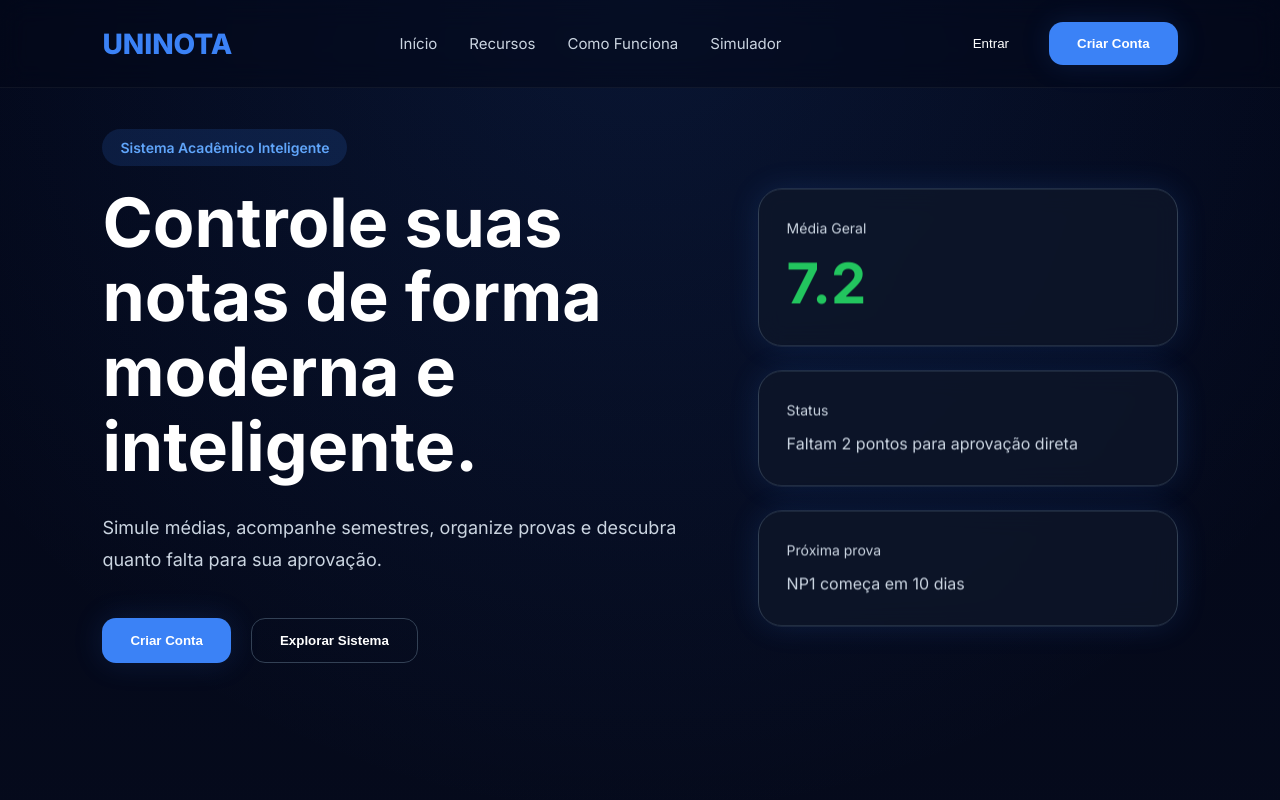
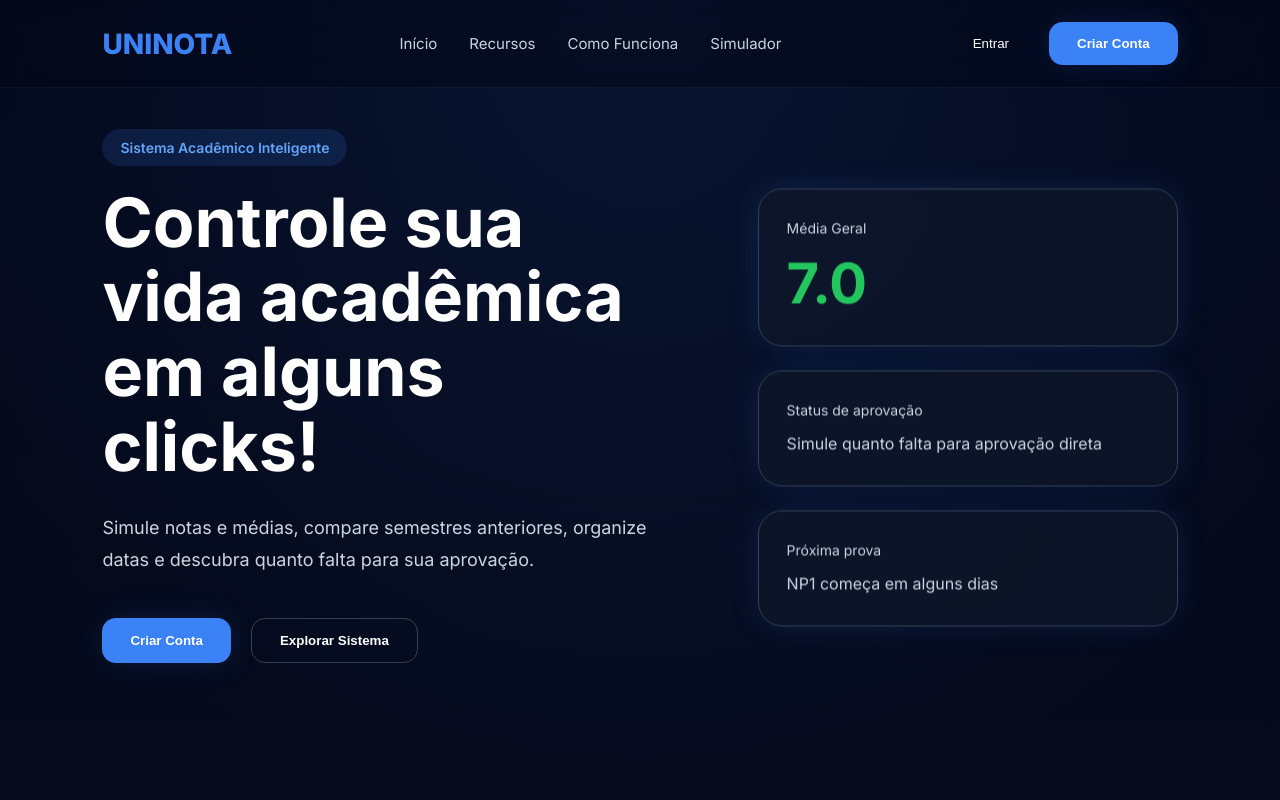
Before and after one commit to Thamyresprog/Uninota, a plain HTML site: page uninota/index.html in a window 1280 px wide. Shown: the top 800 px of the page. Drawn offline with Linux system fonts and the light colour scheme.

Commit message:
codando
atualização de index

```diff
--- a/uninota/index.html
+++ b/uninota/index.html
@@ -76,12 +76,12 @@
                 </span>
 
                 <h1>
-                    Controle suas notas de forma moderna e inteligente.
+                    Controle sua vida acadêmica em alguns clicks!
                 </h1>
 
                 <p>
-                    Simule médias, acompanhe semestres,
-                    organize provas e descubra quanto
+                    Simule notas e médias, compare semestres anteriores,
+                    organize datas e descubra quanto
                     falta para sua aprovação.
                 </p>
 
@@ -107,16 +107,16 @@
 
                         <span>Média Geral</span>
 
-                        <h2>7.2</h2>
+                        <h2>7.0</h2>
 
                     </div>
 
                     <div class="mockup-card">
 
-                        <span>Status</span>
+                        <span>Status de aprovação</span>
 
                         <p>
-                            Faltam 2 pontos para aprovação direta
+                            Simule quanto falta para aprovação direta
                         </p>
 
                     </div>
@@ -126,7 +126,7 @@
                         <span>Próxima prova</span>
 
                         <p>
-                            NP1 começa em 10 dias
+                            NP1 começa em alguns dias
                         </p>
 
                     </div>
@@ -358,15 +358,19 @@
     <footer>
 
         <h3>
-            AcademicFlow
+            UNINOTA
         </h3>
 
         <p>
             Sistema acadêmico para controle e simulação de notas.
         </p>
 
+         <p>
+            Contato: www.linkedin.com/in/thamyresbsantos/
+        </p>
         <span>
             Desenvolvido por Thamyres
+
         </span>
 
     </footer>
```
